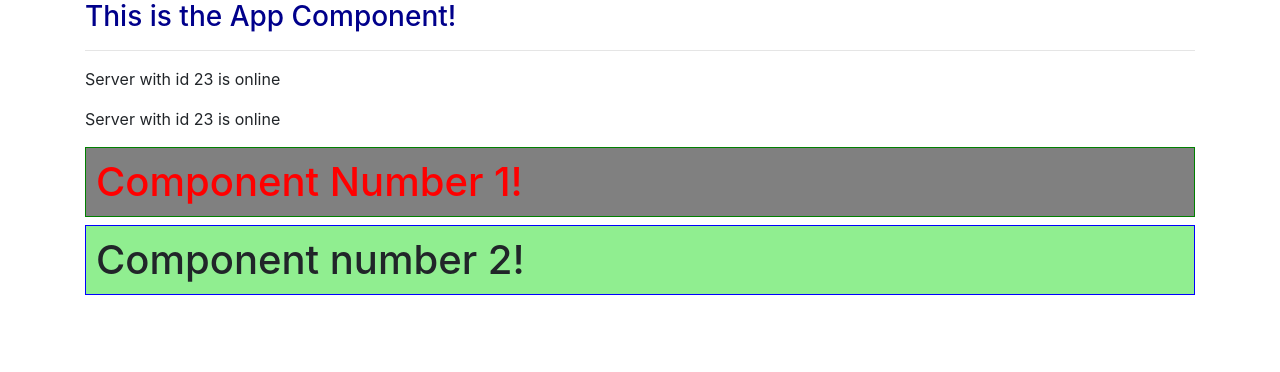
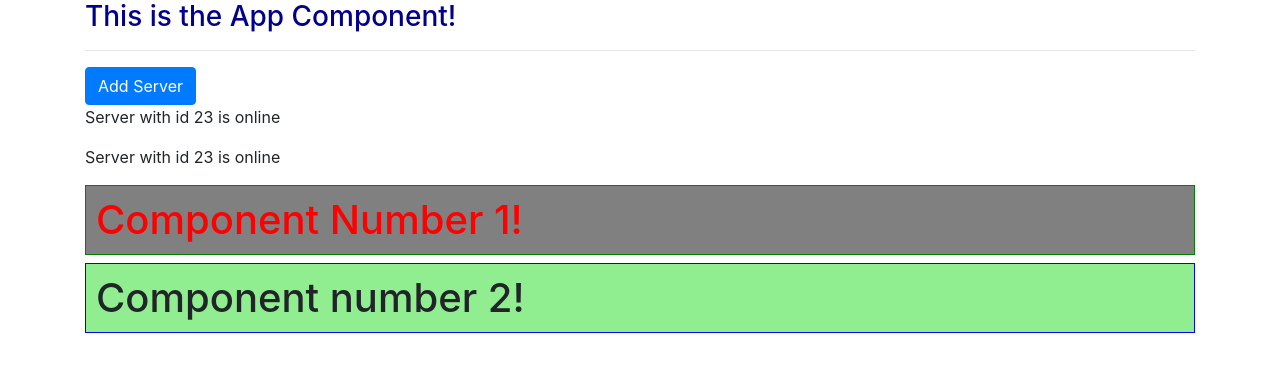
Before and after one commit to benlr98/learn-angular, an Angular app: page / in a window 1280 px wide. Shown: the top 372 px of the page. Built offline with nearby package versions, Linux system fonts and the light colour scheme.

Commit message:
added button temporarily disabled with property binding

```diff
--- a/src/app/servers/servers.component.html
+++ b/src/app/servers/servers.component.html
@@ -1,2 +1,4 @@
+<button class="btn btn-primary"
+        [disabled]="!allowNewServer">Add Server</button>
 <app-server></app-server>
 <app-server></app-server>
--- a/src/app/servers/servers.component.ts
+++ b/src/app/servers/servers.component.ts
@@ -7,7 +7,13 @@
 })
 export class ServersComponent implements OnInit {
 
-  constructor() { }
+  allowNewServer = false;
+
+  constructor() {
+    setTimeout( () => {
+      this.allowNewServer = true;
+    } ,2000);
+   }
 
   ngOnInit() {
   }
```
